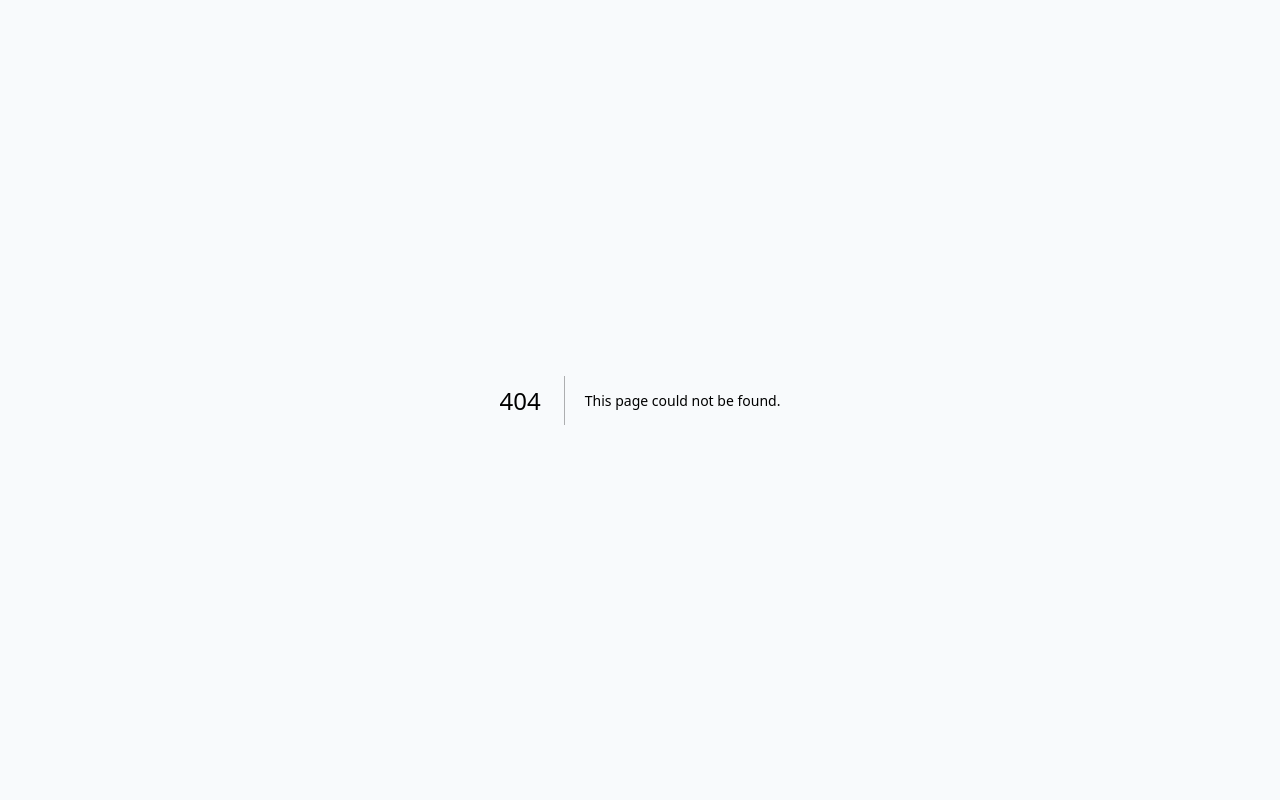
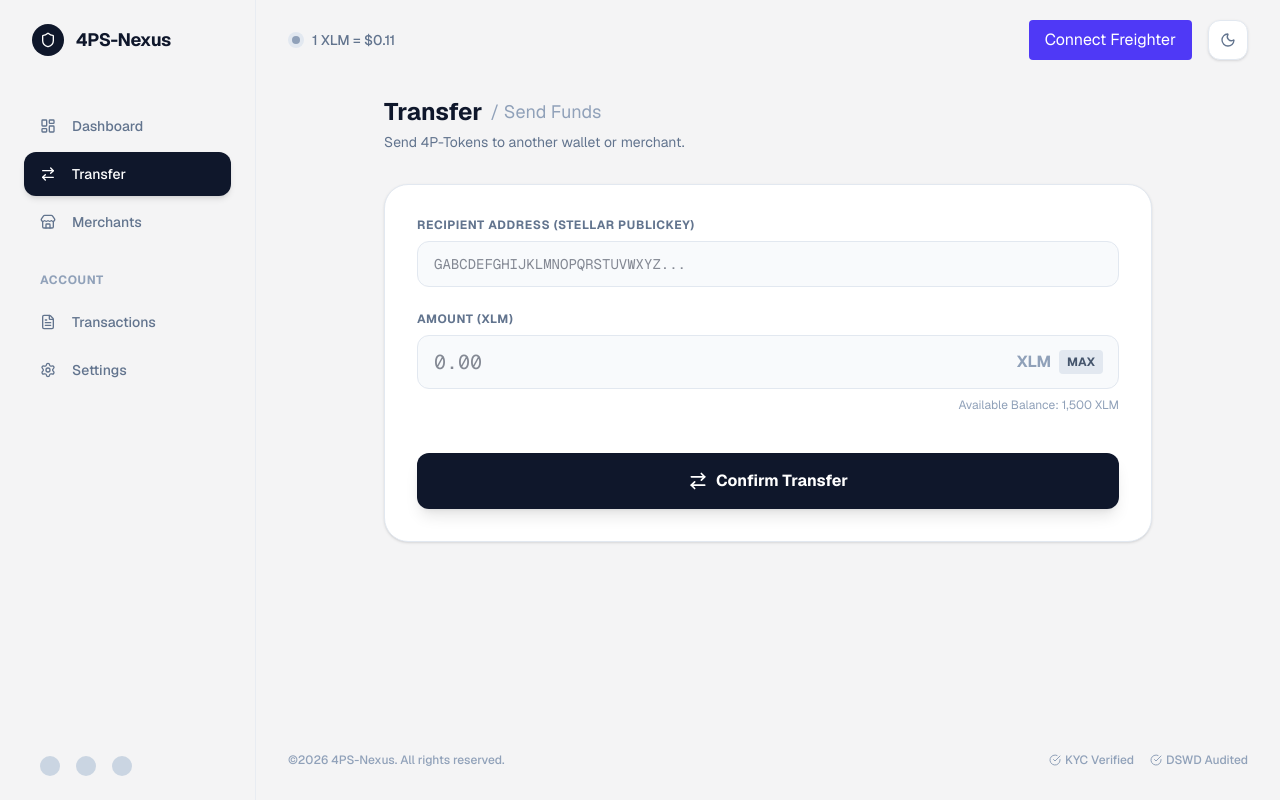
Before and after one commit to Dranyl-23/4PS-Nexus, a Next.js app in the folder web/: page /beneficiary/transfer in a window 1280 px wide. Before the commit this address had no page. Built offline with nearby package versions, Linux system fonts and the light colour scheme.

Commit message:
Add restricted Transfer page to demonstrate Soroban programmable cash rules

```diff
--- /dev/null
+++ b/web/src/app/beneficiary/transfer/page.tsx
@@ -0,0 +1,104 @@
+'use client';
+import { ArrowRightLeft, ShieldAlert, CheckCircle2 } from 'lucide-react';
+import { useState } from 'react';
+
+export default function TransferPage() {
+  const [address, setAddress] = useState('');
+  const [amount, setAmount] = useState('');
+  const [status, setStatus] = useState<'idle' | 'processing' | 'error'>('idle');
+
+  const handleTransfer = (e: React.FormEvent) => {
+    e.preventDefault();
+    if (!address || !amount) return;
+
+    setStatus('processing');
+
+    // Simulate smart contract checking
+    setTimeout(() => {
+      setStatus('error');
+    }, 1500);
+  };
+
+  return (
+    <div className="max-w-3xl mx-auto flex flex-col gap-8">
+      <div>
+        <h1 className="text-xl md:text-2xl font-bold text-slate-900 flex items-center gap-2">
+          Transfer <span className="text-slate-400 font-normal text-base md:text-lg">/ Send Funds</span>
+        </h1>
+        <p className="text-sm text-slate-500 mt-1">
+          Send 4P-Tokens to another wallet or merchant.
+        </p>
+      </div>
+
+      <div className="bg-white rounded-3xl p-6 md:p-8 shadow-sm border border-slate-200">
+        <form onSubmit={handleTransfer} className="flex flex-col gap-6">
+          <div>
+            <label className="block text-xs font-bold text-slate-500 uppercase tracking-wider mb-2">Recipient Address (Stellar PublicKey)</label>
+            <input
+              type="text"
+              value={address}
+              onChange={(e) => setAddress(e.target.value)}
+              placeholder="GABCDEFGHIJKLMNOPQRSTUVWXYZ..."
+              className="w-full px-4 py-3 bg-slate-50 border border-slate-200 rounded-xl focus:outline-none focus:ring-2 focus:ring-slate-900 font-mono text-sm"
+              required
+            />
+          </div>
+
+          <div>
+            <label className="block text-xs font-bold text-slate-500 uppercase tracking-wider mb-2">Amount (XLM)</label>
+            <div className="relative">
+              <input
+                type="number"
+                value={amount}
+                onChange={(e) => setAmount(e.target.value)}
+                placeholder="0.00"
+                className="w-full px-4 py-3 bg-slate-50 border border-slate-200 rounded-xl focus:outline-none focus:ring-2 focus:ring-slate-900 font-mono text-xl"
+                required
+              />
+              <div className="absolute right-4 top-1/2 -translate-y-1/2 flex items-center gap-2">
+                <span className="text-slate-400 font-bold">XLM</span>
+                <button type="button" onClick={() => setAmount('1500')} className="px-2 py-1 bg-slate-200 text-slate-600 text-xs font-bold rounded hover:bg-slate-300">MAX</button>
+              </div>
+            </div>
+            <p className="text-xs text-slate-400 mt-2 text-right">Available Balance: 1,500 XLM</p>
+          </div>
+
+          {status === 'idle' && (
+            <button
+              type="submit"
+              className="w-full py-4 bg-slate-900 text-white rounded-xl font-bold flex items-center justify-center gap-2 hover:bg-slate-800 transition-colors shadow-lg mt-4"
+            >
+              <ArrowRightLeft className="w-5 h-5" /> Confirm Transfer
+            </button>
+          )}
+
+          {status === 'processing' && (
+            <div className="w-full py-4 bg-slate-100 text-slate-500 rounded-xl font-bold flex items-center justify-center gap-3 mt-4">
+              <div className="w-5 h-5 border-2 border-slate-400 border-t-transparent rounded-full animate-spin"></div>
+              Executing Smart Contract...
+            </div>
+          )}
+
+          {status === 'error' && (
+            <div className="mt-4 p-6 bg-rose-50 border border-rose-100 rounded-2xl flex flex-col items-center text-center animate-in slide-in-from-bottom-4">
+              <div className="w-12 h-12 bg-rose-100 text-rose-600 rounded-full flex items-center justify-center mb-4">
+                <ShieldAlert className="w-6 h-6" />
+              </div>
+              <h3 className="text-lg font-bold text-rose-600 mb-2">Transaction Blocked</h3>
+              <p className="text-sm text-rose-700/80 mb-4 max-w-sm">
+                The Soroban Smart Contract rejected this transfer because the recipient is <b>not a Whitelisted Merchant</b>. 4P-Tokens can only be spent on essential goods.
+              </p>
+              <button
+                type="button"
+                onClick={() => setStatus('idle')}
+                className="px-6 py-2 bg-rose-600 text-white rounded-lg font-bold text-sm hover:bg-rose-700 transition-colors"
+              >
+                Try Again
+              </button>
+            </div>
+          )}
+        </form>
+      </div>
+    </div>
+  );
+}
--- a/web/src/components/BeneficiaryShell.tsx
+++ b/web/src/components/BeneficiaryShell.tsx
@@ -34,8 +34,8 @@ export default function BeneficiaryShell({ children }: { children: React.ReactNo
               <LayoutDashboard className="h-4 w-4" /> Dashboard
             </Link>
             <Link
-              href="#"
-              className="flex items-center gap-4 px-4 py-3 rounded-xl font-medium text-sm text-slate-500 hover:text-slate-900 hover:bg-slate-200/50 transition-all"
+              href="/beneficiary/transfer"
+              className={`flex items-center gap-4 px-4 py-3 rounded-xl font-medium text-sm transition-all ${pathname === '/beneficiary/transfer' ? 'bg-slate-900 text-white shadow-md' : 'text-slate-500 hover:text-slate-900 hover:bg-slate-200/50'}`}
             >
               <ArrowRightLeft className="h-4 w-4" /> Transfer
             </Link>
@@ -156,8 +156,9 @@ export default function BeneficiaryShell({ children }: { children: React.ReactNo
                   <LayoutDashboard className="h-4 w-4" /> Dashboard
                 </Link>
                 <Link
-                  href="#"
-                  className="flex items-center gap-4 px-4 py-3 rounded-xl font-medium text-sm text-slate-500 hover:text-slate-900 hover:bg-slate-200/50 transition-all"
+                  href="/beneficiary/transfer"
+                  onClick={() => setIsMobileMenuOpen(false)}
+                  className={`flex items-center gap-4 px-4 py-3 rounded-xl font-medium text-sm transition-all ${pathname === '/beneficiary/transfer' ? 'bg-slate-900 text-white shadow-md' : 'text-slate-500 hover:text-slate-900 hover:bg-slate-200/50'}`}
                 >
                   <ArrowRightLeft className="h-4 w-4" /> Transfer
                 </Link>
```
